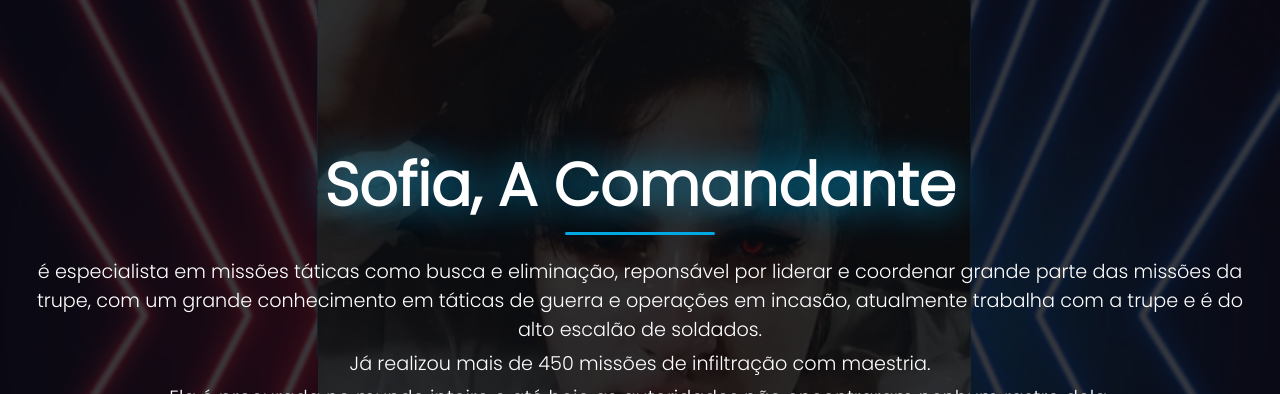
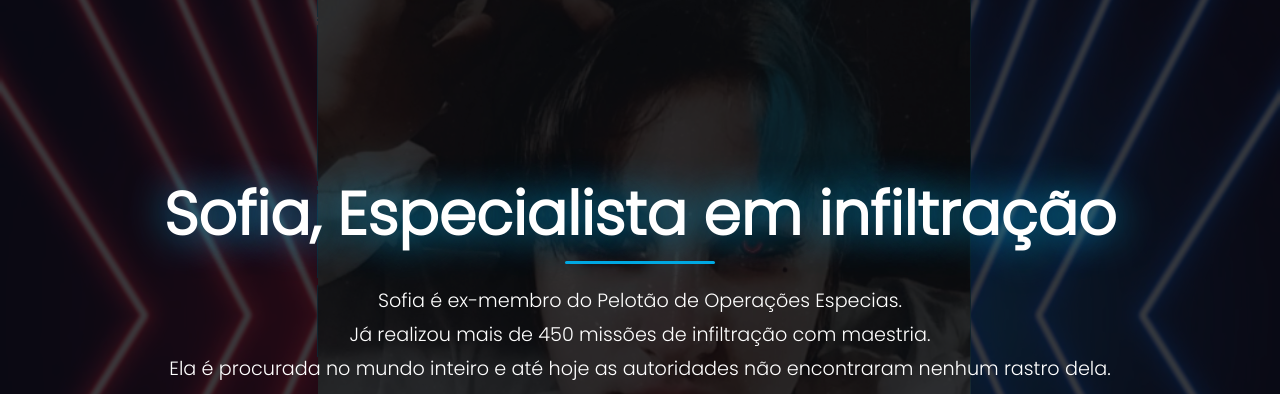
Before and after one commit to Yrbfcva/SiteTrupe, a plain HTML site: page 11.html in a window 1280 px wide. Shown: the part 83-477 px from the top of the page. Drawn offline with nearby package versions, Linux system fonts and the light colour scheme.

Commit message:
Revert "Merge branch 'master' of https://github.com/Yrbfcva/SiteTrupe"
This reverts commit 31e552082a61b326bd1ed265e9d3f2458a1bf0fe, reversing
changes made to 1c5ef29a7ec5d2704e058747c8a5de24f21d9ea6.

```diff
--- a/11.html
+++ b/11.html
@@ -38,8 +38,8 @@
 	  <div id="home11">
 		 <div class="filter"></div>
 		 <section class="intro">
-		 	<h3>Sofia, A Comandante<hr></h3>
-			<p>é especialista em missões táticas como busca e eliminação, reponsável por liderar e coordenar grande parte das missões da trupe, com um grande conhecimento em táticas de guerra e operações em incasão, atualmente trabalha com a trupe e é do alto escalão de soldados.</p>
+		 	<h3>Sofia, Especialista em infiltração<hr></h3>
+			<p>Sofia é ex-membro do Pelotão de Operações Especias.</p>
 			<p>Já realizou mais de 450 missões de infiltração com maestria.</p>
 			<p>Ela é procurada no mundo inteiro e até hoje as autoridades não encontraram nenhum rastro dela.</p>
 		  <!--────social media links─────-->
```
